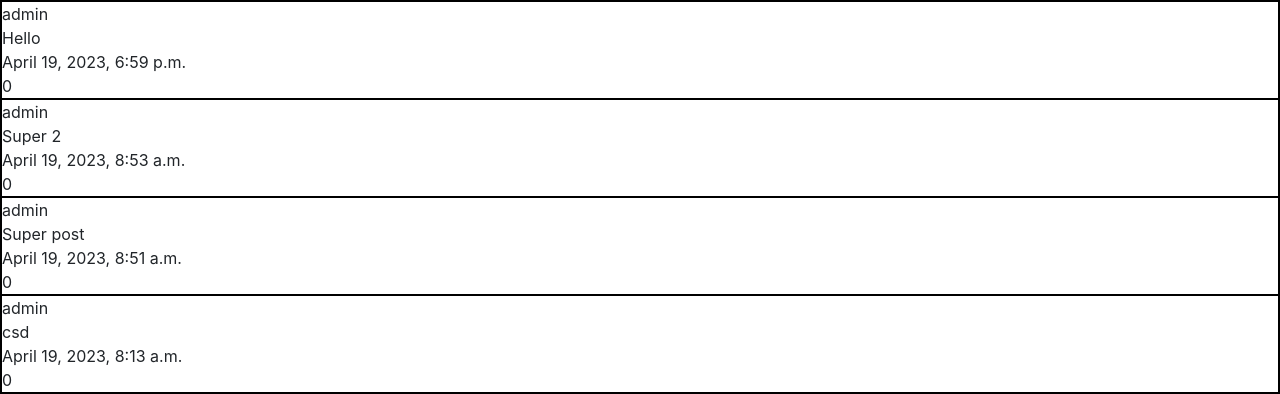
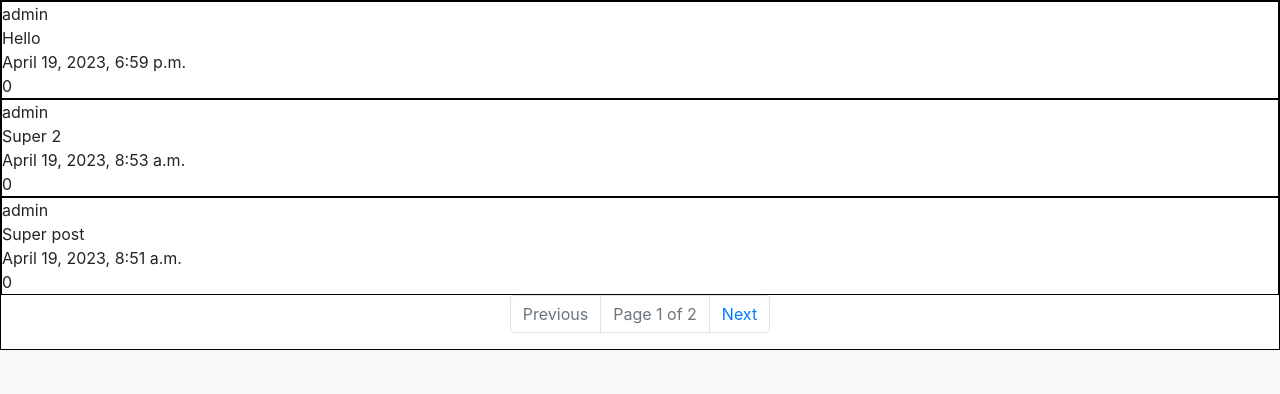
Before and after one commit to koleks92/network, a Django app: page / in a window 1280 px wide. Shown: the part 798-1192 px from the top of the page. After the commit the page ends 1148 px from the top, so only its background shows below. Run offline with Django 3.2, Linux system fonts and the light colour scheme; data comes from the database, SQL or seed files in the repository; both versions use the stored data as it was after the commit; data that the repository does not hold is empty; some libraries are stand-ins or nearby versions.

Commit message:
Pagination

```diff
--- a/network/templates/network/index.html
+++ b/network/templates/network/index.html
@@ -20,7 +20,7 @@
         </div>
     {% endif%}
     <div id="all_posts">
-        {% for post in posts %}
+        {% for post in page_obj %}
         <div class="post">
             <div class="post_user">{{ post.user }}</div>
             <div class="post_body">{{ post.body }}</div>
@@ -28,7 +28,21 @@
             <div class="post_likes">{{ likes }}</div>
         </div>
         {% endfor %}
-
+        <nav aria-label="Page navigation example">
+            <ul class="pagination justify-content-center">
+            {% if page_obj.has_previous %}
+                <li class="page-item"><a class="page-link" href="?page={{ page_obj.previous_page_number }}">Previous</a></li>
+            {% else %}
+                <li class="page-item disabled"><a class="page-link">Previous</a></li>
+            {% endif %}
+                <li class="page-item disabled"><a class="page-link">Page {{ page_obj.number }} of {{ page_obj.paginator.num_pages }}</a></li>
+            {% if page_obj.has_next %}
+                <li class="page-item"><a class="page-link" href="?page={{ page_obj.next_page_number }}">Next</a></li>
+            {% else %}
+                <li class="page-item disabled"><a class="page-link">Next</a></li>
+            {% endif %}
+            </ul>
+        </nav>
     </div>
 </div>
 {% endblock %}
--- a/network/views.py
+++ b/network/views.py
@@ -6,6 +6,8 @@
 from django.contrib.auth.decorators import login_required
 from django.views.decorators.csrf import csrf_exempt
 from django.http import JsonResponse
+from django.core.paginator import Paginator
+
 import json
 
 from .models import User, Post, Follow
@@ -15,8 +17,15 @@
     posts = Post.objects.all()
     posts = posts.order_by("-date").all()
 
+    # Show only 10 post at one page
+    paginator = Paginator(posts, 10)
+
+    # Get Page
+    page_number = request.GET.get('page')
+    page_obj = paginator.get_page(page_number)
+
     return render(request, "network/index.html", {
-        "posts": posts,
+        "page_obj": page_obj,
         "likes": 0
     })
 
@@ -164,8 +173,16 @@
         posts = Post.objects.filter(user__in=followed_users)
         posts = posts.order_by("-date").all()
 
+        # Show only 10 post at one page
+        paginator = Paginator(posts, 10)
+
+        # Get Page
+        page_number = request.GET.get('page')
+        page_obj = paginator.get_page(page_number)
+
+
         return render(request, "network/following.html", {
-            "posts": posts,
+            "page_obj": page_obj,
             "likes": 0
         })
     except:
```
Also changed, not shown: db.sqlite3.
